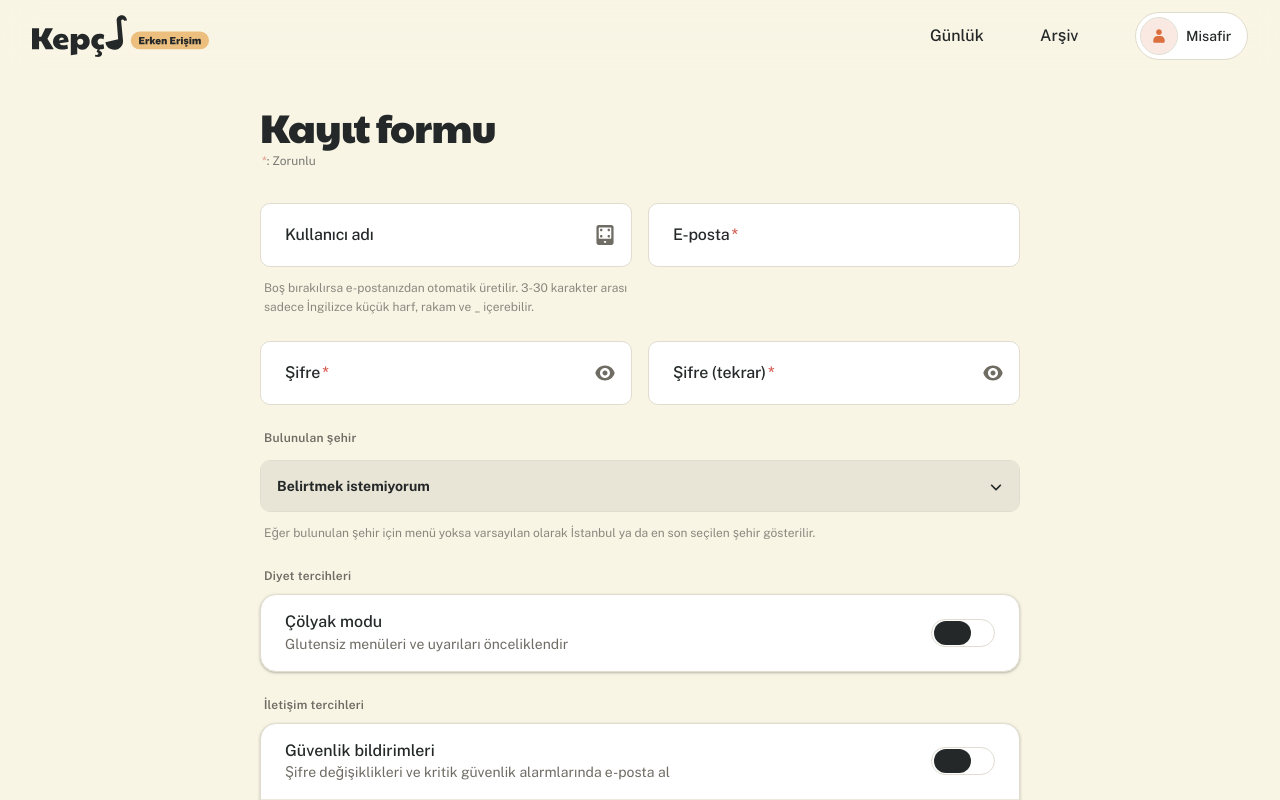
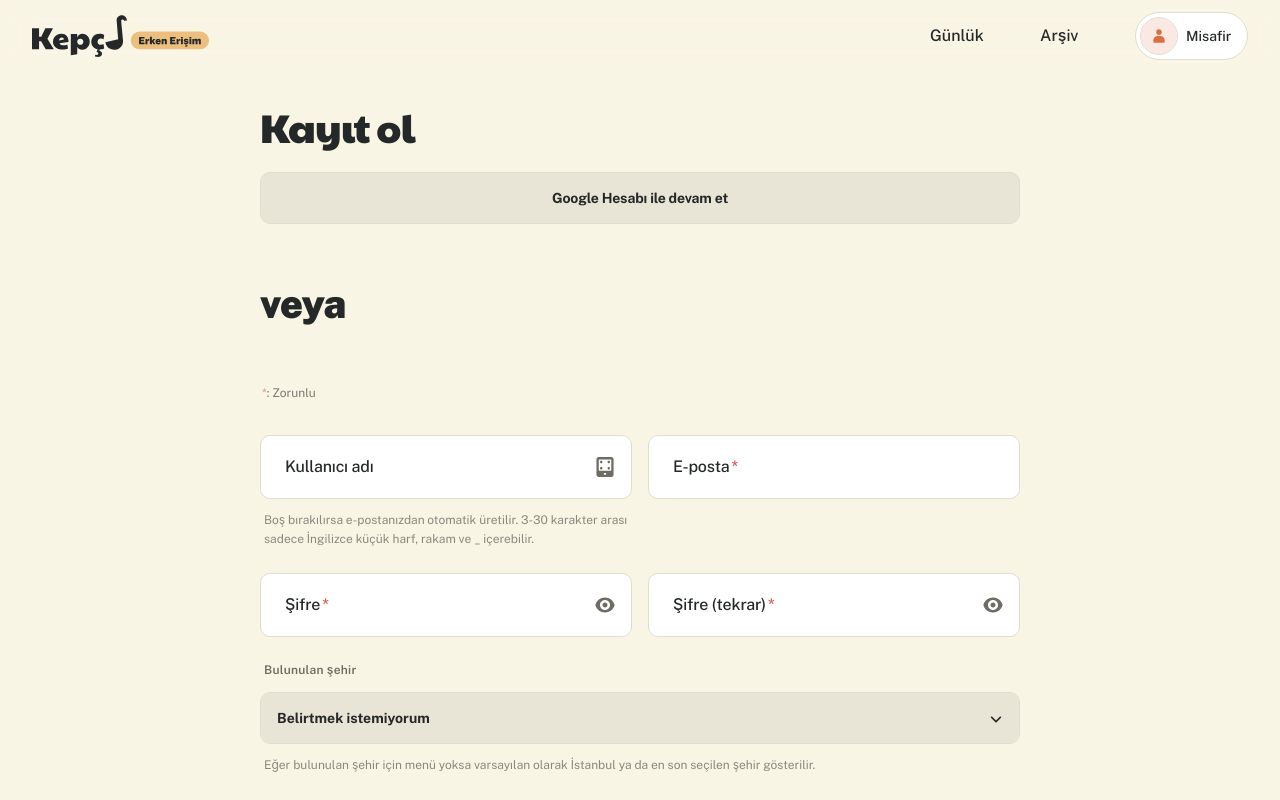
Before and after one commit to koder-cog/kepce, a SvelteKit app in the folder webapp/: page /kayit in a window 1280 px wide. Shown: the top 800 px of the page. Built offline with nearby package versions, Linux system fonts and the light colour scheme; a web font is replaced by a local one.

Commit message:
feat(webapp): kayit sayfasina google ile devam et butonu ekle

```diff
--- a/webapp/src/routes/kayit/+page.svelte
+++ b/webapp/src/routes/kayit/+page.svelte
@@ -246,7 +246,20 @@
   </div>
 {:else}
   <div class="auth-form-container auth-form-container--wide">
-    <h1 class="auth-page__title u-mb-xs">Kayıt formu</h1>
+    <h1 class="auth-page__title u-mb-lg">Kayıt ol</h1>
+
+    <div class="auth-social-buttons">
+      <button
+        type="button"
+        class="btn btn--secondary auth-social-btn"
+        onclick={() => (window.location.href = "/api/v1/auth/google/login")}
+      >
+        Google Hesabı ile devam et
+      </button>
+    </div>
+
+    <div class="auth-divider">veya</div>
+
     <div
       class="form-footer-hint u-mb-xl u-text-sm u-weight-semibold u-color-secondary"
     >
@@ -415,7 +428,10 @@
             aria-label={showRepeatPassword ? "Şifreyi gizle" : "Şifreyi göster"}
             onclick={() => (showRepeatPassword = !showRepeatPassword)}
           >
-            {@html icon(showRepeatPassword ? "eyeNotLooking" : "eyeLooking", 20)}
+            {@html icon(
+              showRepeatPassword ? "eyeNotLooking" : "eyeLooking",
+              20,
+            )}
           </button>
         </div>
       </div>
```
